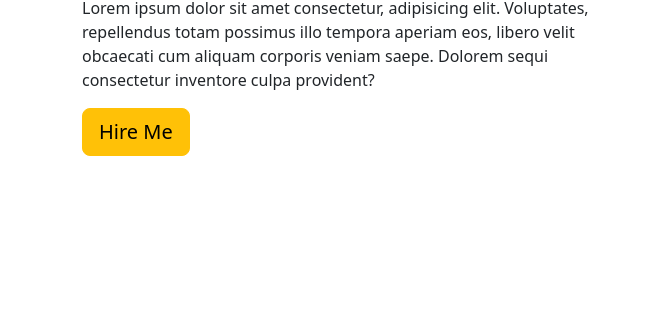
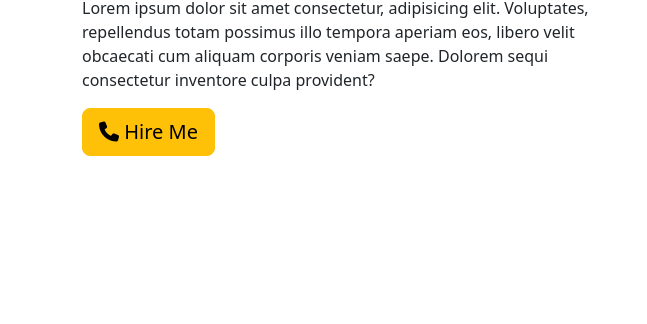
Before and after one commit to eiasinprodhan/Bootstrap, a plain HTML site: page projects/portfolio/index.html in a window 1280 px wide. Shown: the part 386-710 px from the top of the page, 0-647 px from the left. Drawn offline with Linux system fonts and the light colour scheme.

Commit message:
Update index.html

```diff
--- a/projects/portfolio/index.html
+++ b/projects/portfolio/index.html
@@ -52,7 +52,7 @@
         <p class="text-dark text-justify">Lorem ipsum dolor sit amet consectetur, adipisicing elit. Voluptates,
           repellendus totam possimus illo tempora aperiam eos, libero velit obcaecati cum aliquam corporis veniam saepe.
           Dolorem sequi consectetur inventore culpa provident?</p>
-        <button class="btn btn-lg btn-warning">Hire Me</button>
+        <button class="btn btn-lg btn-warning"><i class="fa-solid fa-phone"></i> Hire Me</button>
       </div>
       <div class="col-md-6">
         <img class="img-fluid" src="images/main.png" alt="">
@@ -62,8 +62,8 @@
   <!-- Main Content End -->
 
   <!-- About Section Start -->
-   <br>
-   <br>
+   <br/>
+   <br/>
   <div class="container">
     <h1 class="text-danger text-center text-uppercase"><i class="fa-solid fa-code"></i> About</h1>
     <hr>
@@ -73,27 +73,27 @@
           <div class="progress-bar bg-success" role="progressbar" style="width: 95%" aria-valuenow="95"
             aria-valuemin="0" aria-valuemax="100">HTML 95%</div>
         </div>
-        <br>
+        <br/>
         <div class="progress">
           <div class="progress-bar bg-info" role="progressbar" style="width: 90%" aria-valuenow="90" aria-valuemin="0"
             aria-valuemax="100">CSS 90%</div>
         </div>
-        <br>
+        <br/>
         <div class="progress">
           <div class="progress-bar bg-warning" role="progressbar" style="width: 85%;" aria-valuenow="85"
             aria-valuemin="0" aria-valuemax="100">Bootstrap 85%</div>
         </div>
-        <br>
+        <br/>
         <div class="progress">
           <div class="progress-bar bg-danger" role="progressbar" style="width: 70%" aria-valuenow="70" aria-valuemin="0"
             aria-valuemax="100">Javascript 70%</div>
         </div>
-        <br>
+        <br/>
         <div class="progress">
           <div class="progress-bar bg-dark" role="progressbar" style="width: 50%" aria-valuenow="50" aria-valuemin="0"
             aria-valuemax="100">Angular 50%</div>
         </div>
-        <br>
+        <br/>
         <div class="progress">
           <div class="progress-bar bg-secondary" role="progressbar" style="width: 50%" aria-valuenow="50"
             aria-valuemin="0" aria-valuemax="100">Java 50%</div>
@@ -176,8 +176,8 @@
   <!-- About Section End -->
 
   <!-- Services Section Start -->
-  <br>
-  <br>
+  <br/>
+  <br/>
   <div class="container">
     <h1 class="text-danger text-center text-uppercase"><i class="fa-brands fa-servicestack"></i> Services</h1>
     <hr>
@@ -223,8 +223,8 @@
   <!-- Services Section End -->
 
   <!-- Portfolio Section Start -->
-  <br>
-  <br>
+  <br/>
+  <br/>
   <div class="container">
     <h1 class="text-danger text-center text-uppercase"><i class="fa-solid fa-briefcase"></i> Portfolio</h1>
     <hr>
@@ -245,8 +245,8 @@
         </div>
       </div>
     </div>
-    <br>
-    <br>
+    <br/>
+    <br/>
     <div class="row">
       <div class="col-md-4">
         <div class="card" style="width: 18rem;">
@@ -268,8 +268,8 @@
   <!-- Portfolio Section End -->
 
   <!-- Contact Us Section Start -->
-  <br>
-  <br>
+  <br/>
+  <br/>
   <div class="container">
     <h1 class="text-danger text-center text-uppercase"><i class="fa-solid fa-envelope"></i> Contact</h1>
     <hr>
@@ -305,8 +305,8 @@
   <!-- Contact Us Section End -->
 
   <!-- Footer Start -->
-  <br>
-  <br>
+  <br/>
+  <br/>
   <footer class="py-3 bg-dark">
     <ul class="nav justify-content-center border-bottom pb-3 mb-3">
       <li class="nav-item"><a href="#" class="nav-link px-2 text-warning">Home</a></li>
```
